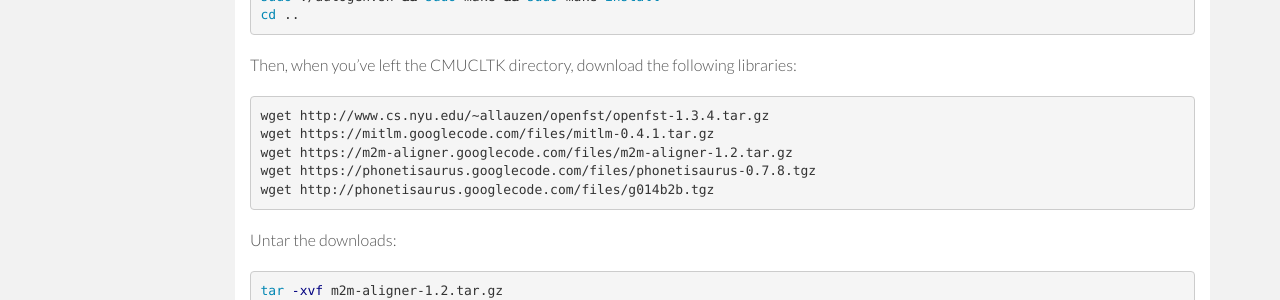
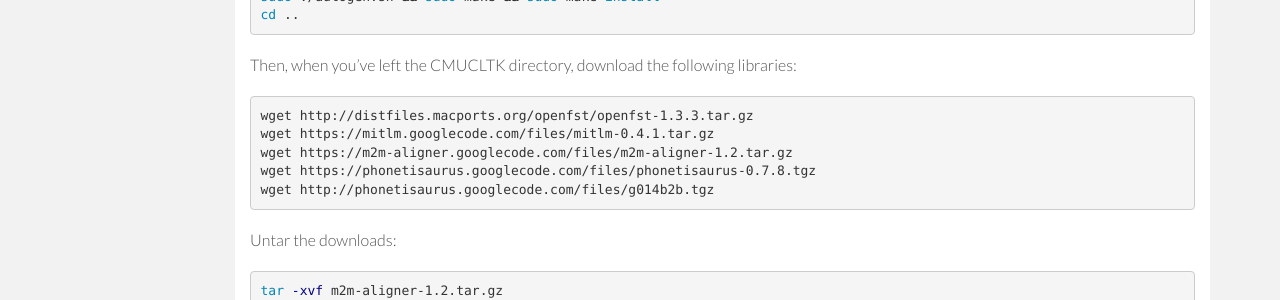
Before and after one commit to jasperproject/jasperproject.github.io, a Jekyll site: the page built from documentation/software/index.md, in a window 1280 px wide and 900 px high, scrolled down 3137 px. Shown: the part 152-452 px from the top of the window. Built offline with Jekyll 4.4.1, drawn with Linux system fonts in a browser that asks for light colours; nearby versions of some CDN libraries; some of the changed lines change nothing that is shown.

Commit message:
reverting to OpenFST 1.3.3

```diff
--- a/documentation/software/index.md
+++ b/documentation/software/index.md
@@ -170,7 +170,7 @@ cd ..
 Then, when you've left the CMUCLTK directory, download the following libraries:
 
 {% highlight bash %}
-wget http://www.cs.nyu.edu/~allauzen/openfst/openfst-1.3.4.tar.gz
+wget http://distfiles.macports.org/openfst/openfst-1.3.3.tar.gz
 wget https://mitlm.googlecode.com/files/mitlm-0.4.1.tar.gz
 wget https://m2m-aligner.googlecode.com/files/m2m-aligner-1.2.tar.gz
 wget https://phonetisaurus.googlecode.com/files/phonetisaurus-0.7.8.tgz
```
